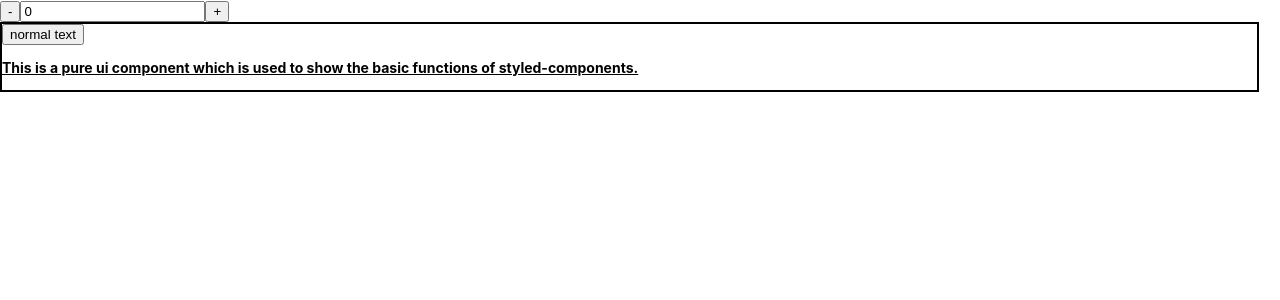
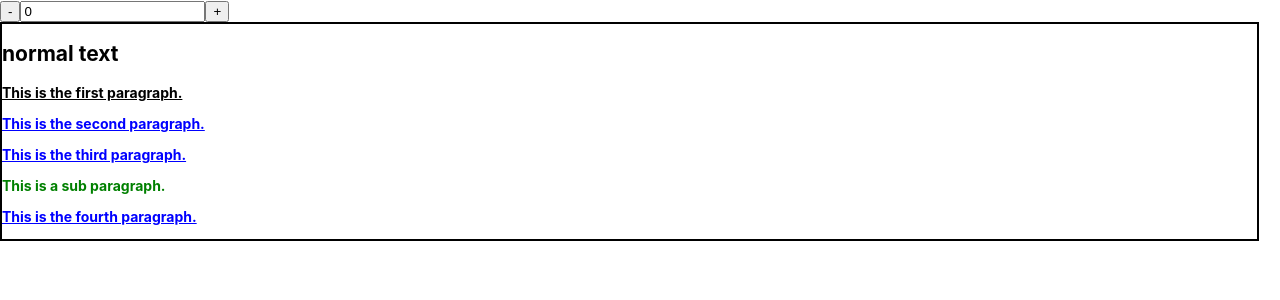
Before and after one commit to jasonOramo/react-learning, a React (Create React App) app: page / in a window 1280 px wide. Shown: the top 300 px of the page. Built offline with nearby package versions, Linux system fonts and the light colour scheme.

Commit message:
add some complex css selector
add some complex css selector

```diff
--- a/src/StyledCom.jsx
+++ b/src/StyledCom.jsx
@@ -3,19 +3,34 @@ import styled from 'styled-components';
 
 
 const StyledPara = styled.p`
-
 	font-weight: bold;
 	text-decoration: underline;
+
+	& + & {
+		color: orange;
+	}
+
+	& ~ & {
+		color: blue;
+	}
+	.para-in-div &{
+		color: green;
+		text-decoration: initial;
+	}
 `;
 
 const StyledCom = ({ className })=>{
 
 	return (
 		<div className={className}>
-			<button>normal text</button>
-			<StyledPara>
-				This is a pure ui component which is used to show the basic functions of styled-components.
-			</StyledPara>
+			<h2>normal text</h2>
+			<StyledPara> This is the first paragraph.</StyledPara>
+			<StyledPara> This is the second paragraph.</StyledPara>
+			<StyledPara> This is the third paragraph.</StyledPara>
+			<div className='para-in-div'>
+				<StyledPara> This is a sub paragraph.</StyledPara>
+			</div>
+			<StyledPara> This is the fourth paragraph.</StyledPara>
 		</div>
 		)
 };
```
